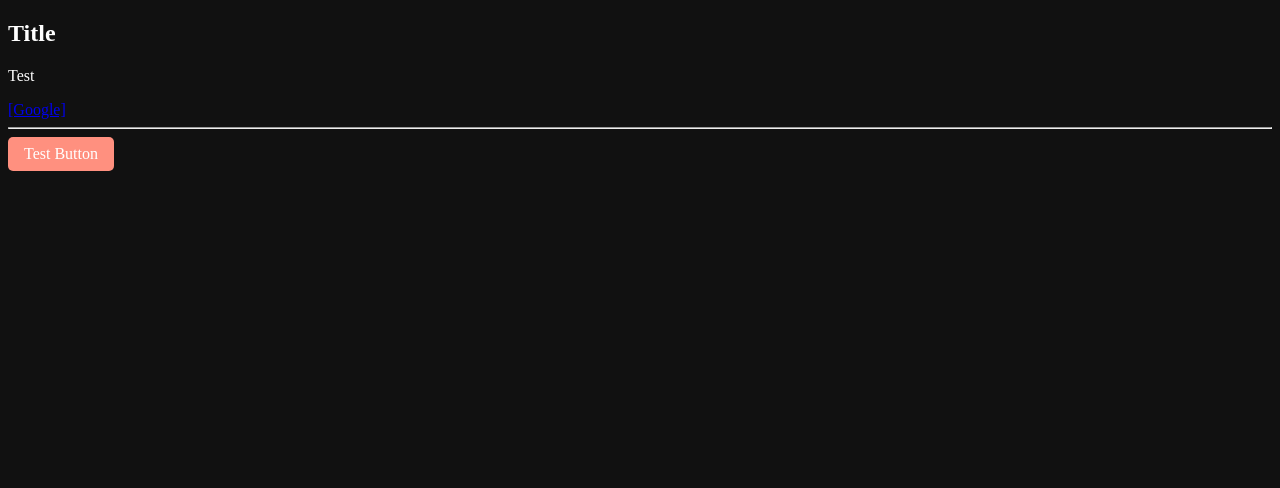
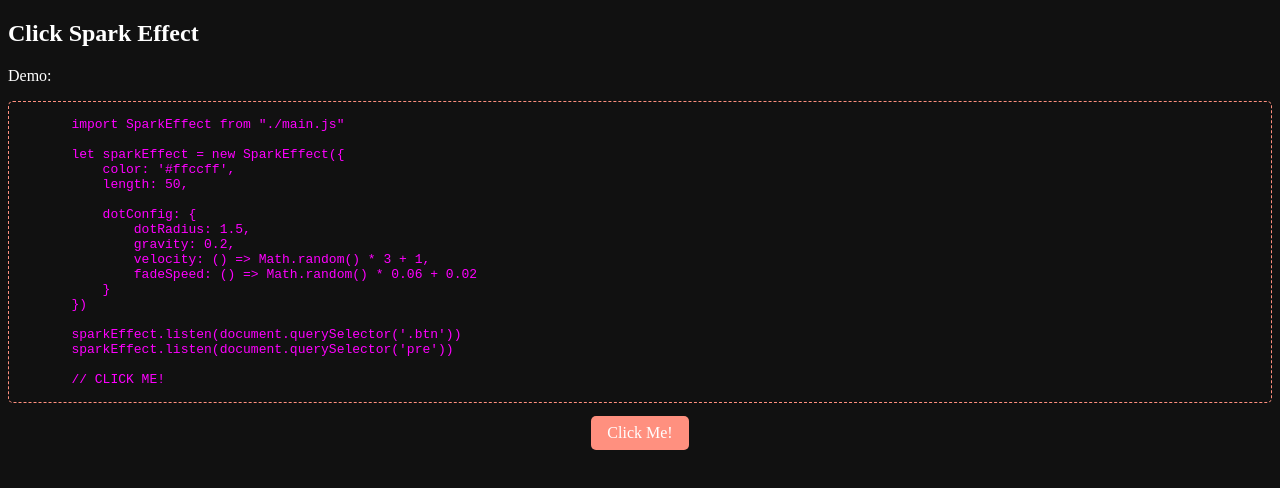
Before and after one commit to cuikho210/click-spark-effect, a website: page public/index.html in a window 1280 px wide. Drawn offline with Linux system fonts and the light colour scheme.

Commit message:
Update method: Listen

```diff
--- a/public/index.html
+++ b/public/index.html
@@ -17,6 +17,7 @@
             padding: .5rem 1rem;
             background-color: #ff907f;
             border-radius: 5px;
+            cursor: pointer;
             transition: background-color .5s;
         }
 
@@ -27,23 +28,48 @@
         .btn:active {
             top: 1px;
         }
+
+        pre {
+            border: 1px dashed #ff907f;
+            border-radius: 5px;
+        }
     </style>
 </head>
 <body>
 <section>
-    <h1>Title</h1>
-    <p>Test</p>
+    <h1>Click Spark Effect</h1>
+    <p>Demo:</p>
 
-    <a href="https://google.com">[Google]</a>
-    <hr>
+    <pre><code style="color: #ff00ff">
+        import SparkEffect from "./main.js"
 
-    <div class="btn">Test Button</div>
+        let sparkEffect = new SparkEffect({
+            color: '#ffccff',
+            length: 50,
+
+            dotConfig: {
+                dotRadius: 1.5,
+                gravity: 0.2,
+                velocity: () => Math.random() * 3 + 1,
+                fadeSpeed: () => Math.random() * 0.06 + 0.02
+            }
+        })
+
+        sparkEffect.listen(document.querySelector('.btn'))
+        sparkEffect.listen(document.querySelector('pre'))
+
+        // CLICK ME!
+    </code></pre>
+
+    <div align="center">
+        <div class="btn">Click Me!</div>
+    </div>
 </section>
 
 <script type="module">
     import SparkEffect from "./main.js"
 
-    new SparkEffect({
+    let sparkEffect = new SparkEffect({
         color: '#ffccff',
         length: 50,
 
@@ -54,6 +80,9 @@
             fadeSpeed: () => Math.random() * 0.06 + 0.02
         }
     })
+
+    sparkEffect.listen(document.querySelector('.btn'))
+    sparkEffect.listen(document.querySelector('pre'))
 </script>
 </body>
 </html>
--- a/public/main.js
+++ b/public/main.js
@@ -178,11 +178,6 @@ var Main = /** @class */ (function () {
     Main.prototype.handleEvents = function () {
         var _this = this;
         window.addEventListener('resize', function () { return _this.resizeCanvas(); });
-        window.addEventListener('click', function (event) {
-            if (_this.ctx === null)
-                return;
-            _this.sparks.push(new Spark(_this.ctx, _this.color, _this.getMousePosition(event), _this.dotsPerSpark, _this.dotConfig));
-        });
     };
     Main.prototype.getMousePosition = function (event) {
         var rect = this.canvas;
@@ -228,6 +223,17 @@ var Main = /** @class */ (function () {
     Main.prototype.stop = function () {
         this.isStop = true;
     };
+    Main.prototype.listen = function (element) {
+        var _this = this;
+        if (element && element.addEventListener == undefined)
+            return false;
+        element.addEventListener('click', function (event) {
+            if (_this.ctx === null)
+                return;
+            _this.sparks.push(new Spark(_this.ctx, _this.color, _this.getMousePosition(event), _this.dotsPerSpark, _this.dotConfig));
+        });
+        return true;
+    };
     return Main;
 }());
 export default Main;
```
Also changed, not shown: src/main.ts (+11 -6 lines).
